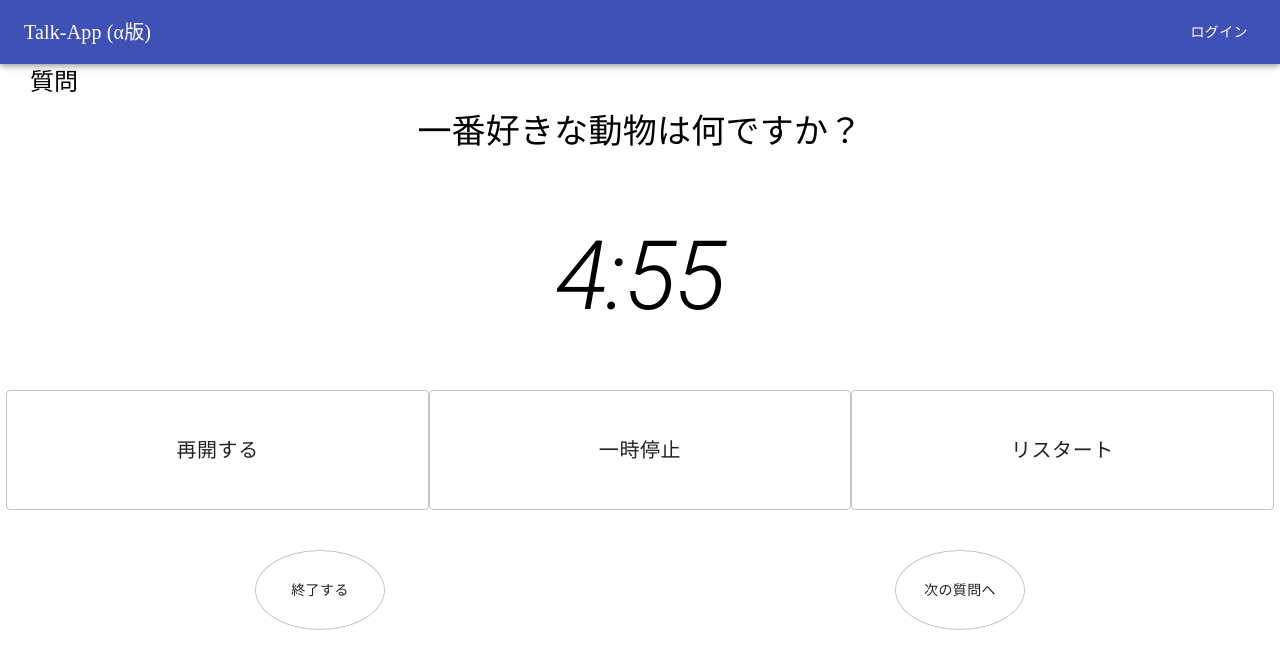
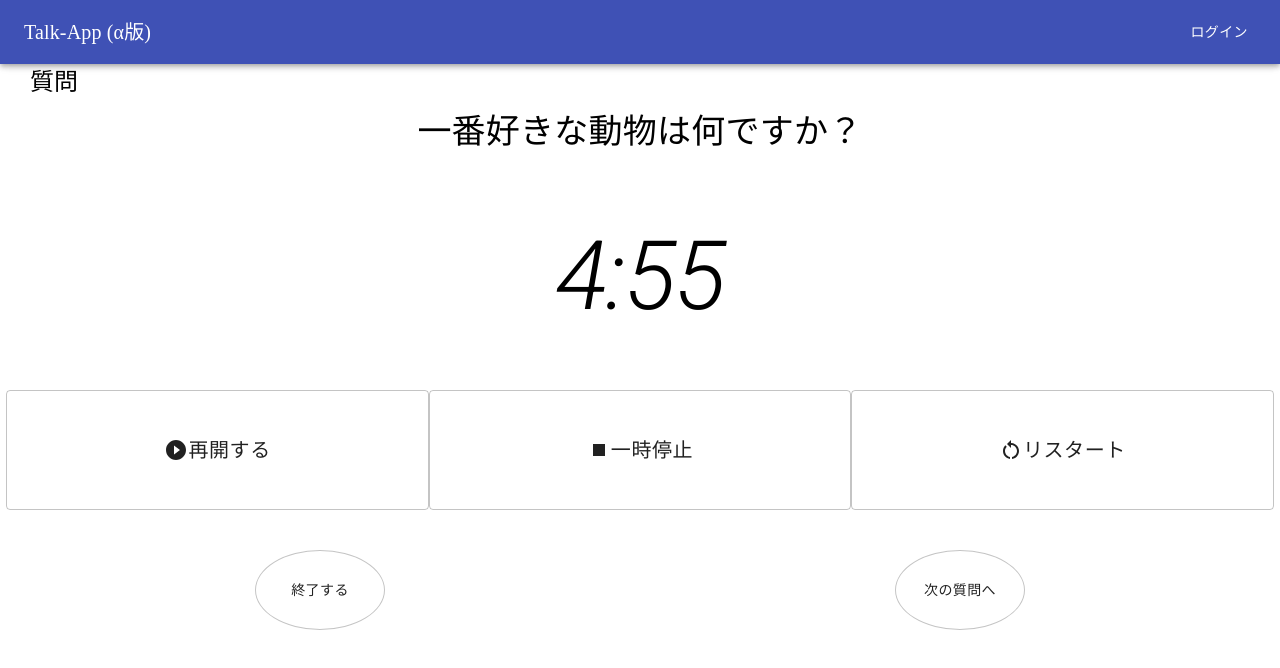
Before and after one commit to cistT/TalkApp, a React (Create React App) app: page /question in a window 1280 px wide. Shown: the top 668 px of the page. Built offline with nearby package versions, Linux system fonts and the light colour scheme; no server answers; a web font is replaced by a local one.

Commit message:
カウントダウンで使用するボタンにアイコンを設定

```diff
--- a/src/components/ui/button/CountButtonGroup.tsx
+++ b/src/components/ui/button/CountButtonGroup.tsx
@@ -2,13 +2,14 @@ import { FC } from "react";
 
 import { css } from "@emotion/react";
 
-import { ButtonGroup } from "@material-ui/core";
+import { ButtonGroup, SvgIconProps } from "@material-ui/core";
 
 import Quadrangle from "./QuadrangleButton";
 
 type Props = {
     label: string;
     onClick: () => void;
+    icon?: React.HTMLProps<SvgIconProps> | undefined;
 }[];
 
 const CountButtonGroup: FC<{ buttons: Props }> = ({ buttons }) => {
@@ -19,6 +20,7 @@ const CountButtonGroup: FC<{ buttons: Props }> = ({ buttons }) => {
                     key={`${button.label + i}`}
                     emotion={styles.quadrangle}
                     label={button.label}
+                    buttonIcon={button.icon}
                     onClick={button.onClick}
                 />
             ))}
```
